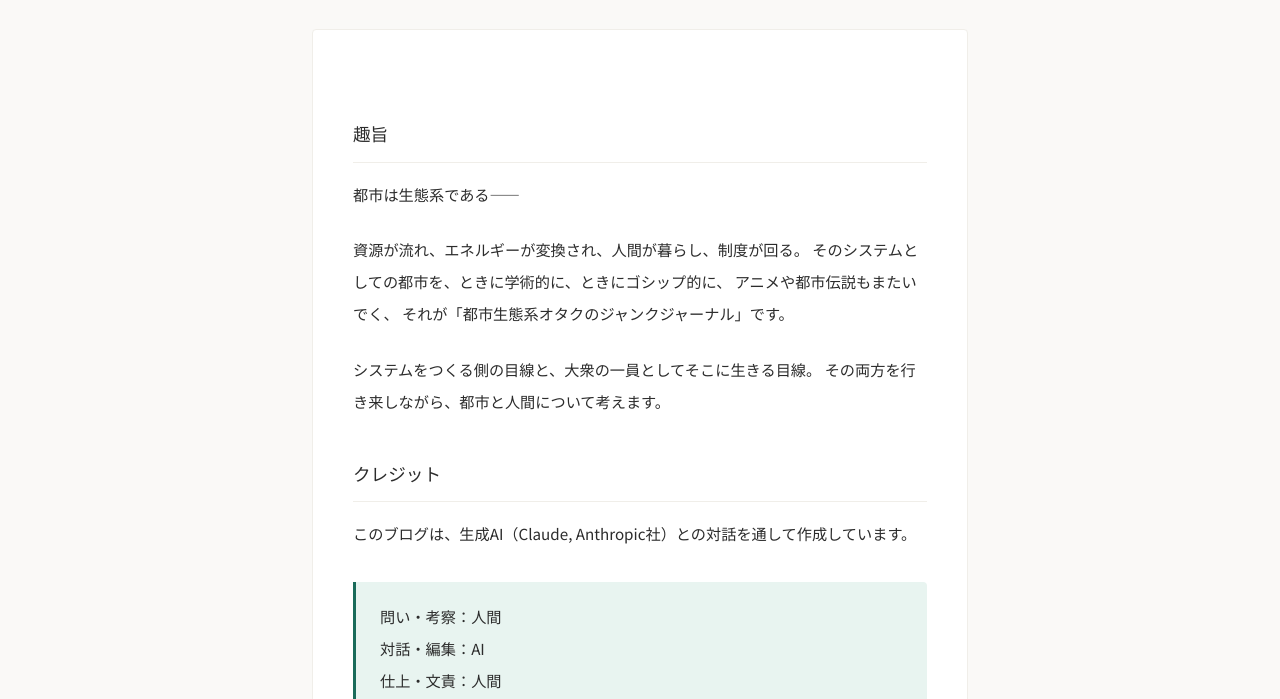
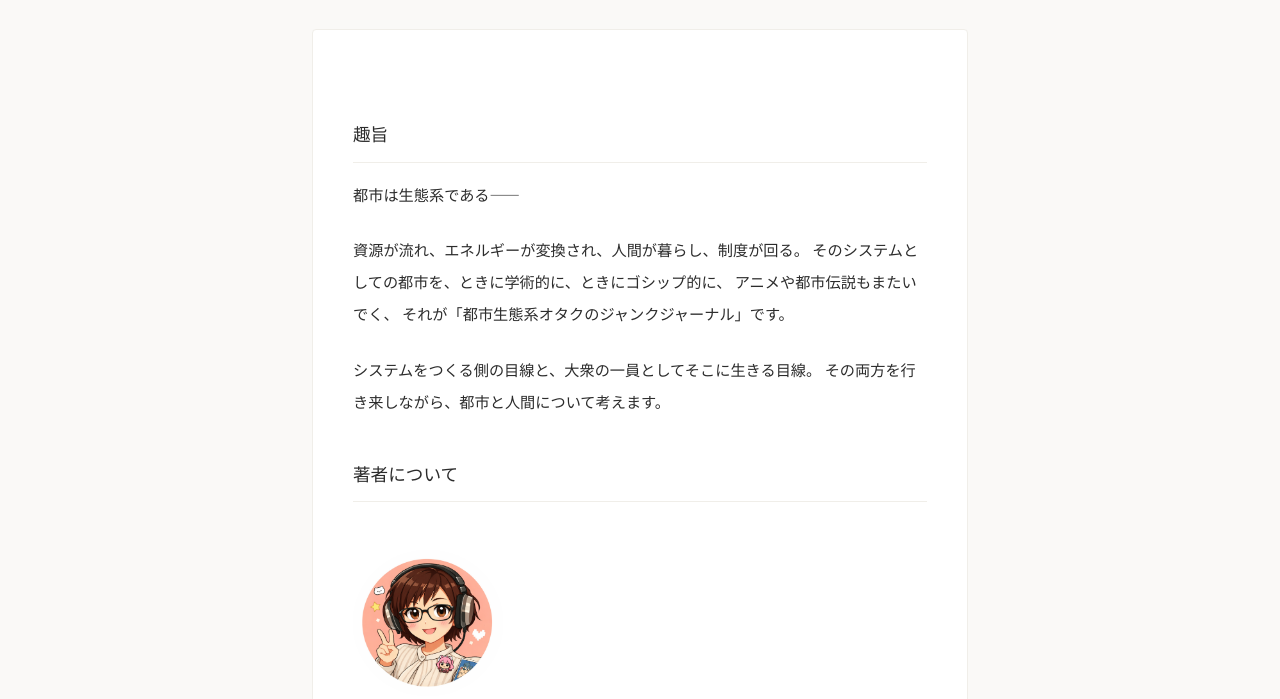
Before and after one commit to JunkJournalUEN/JunkJournalUEN.github.io, a plain HTML site: page about.html in a window 1280 px wide. Shown: the part 253-952 px from the top of the page. Drawn offline with Linux system fonts and the light colour scheme.

Commit message:
Remove credit section from about.html
Removed credit section and related content from about.html.

```diff
--- a/about.html
+++ b/about.html
@@ -37,18 +37,6 @@
       システムをつくる側の目線と、大衆の一員としてそこに生きる目線。
       その両方を行き来しながら、都市と人間について考えます。
     </p>
-
-    <h2>クレジット</h2>
-
-    <p>
-      このブログは、生成AI（Claude, Anthropic社）との対話を通して作成しています。
-    </p>
-
-    <blockquote>
-      <p>問い・考察：人間<br>
-      対話・編集：AI<br>
-      仕上・文責：人間</p>
-    </blockquote>
 
     <h2>著者について</h2>
 <img src="makko.png" alt="Makko" style="width:150px; border-radius:50%;">
```
